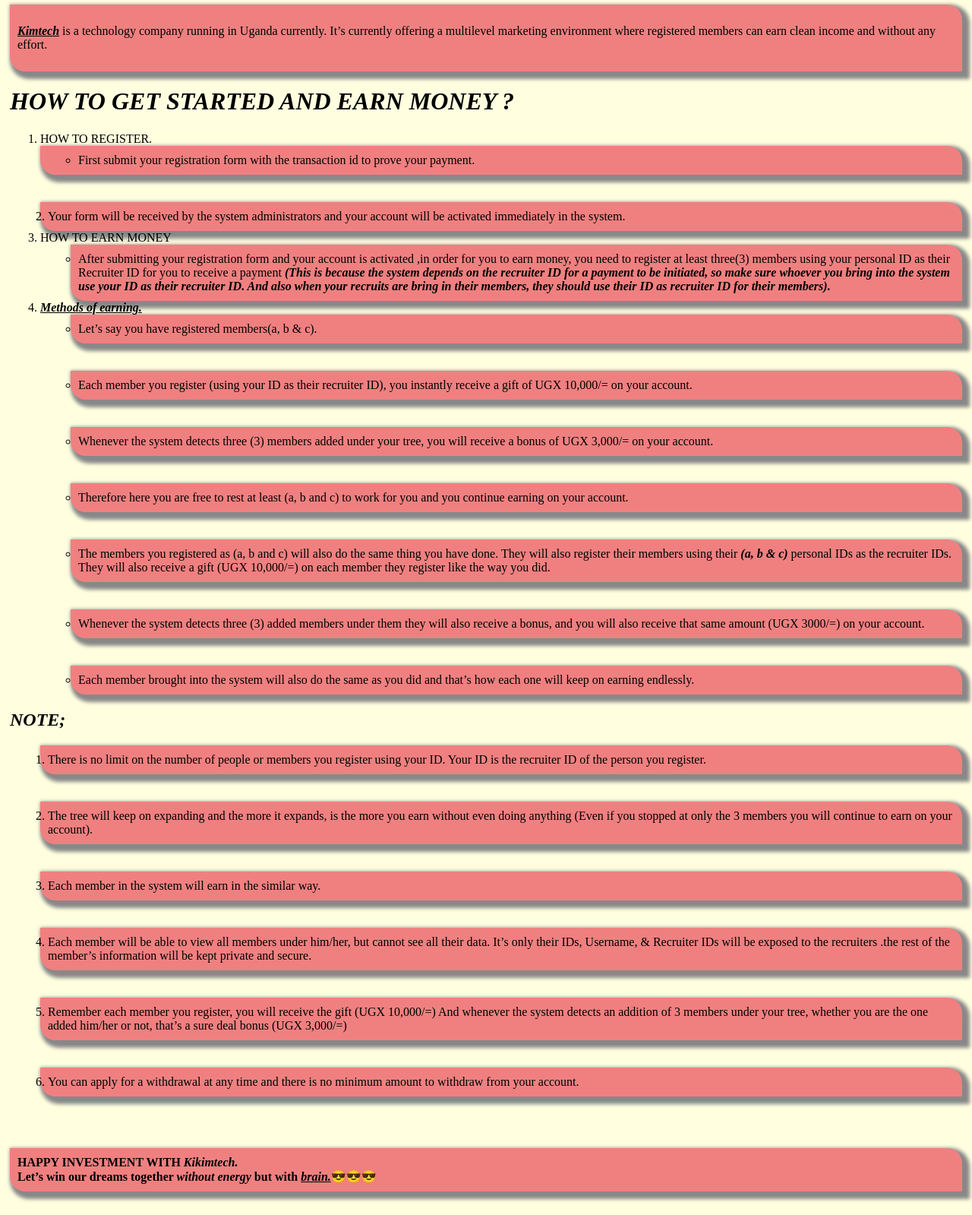
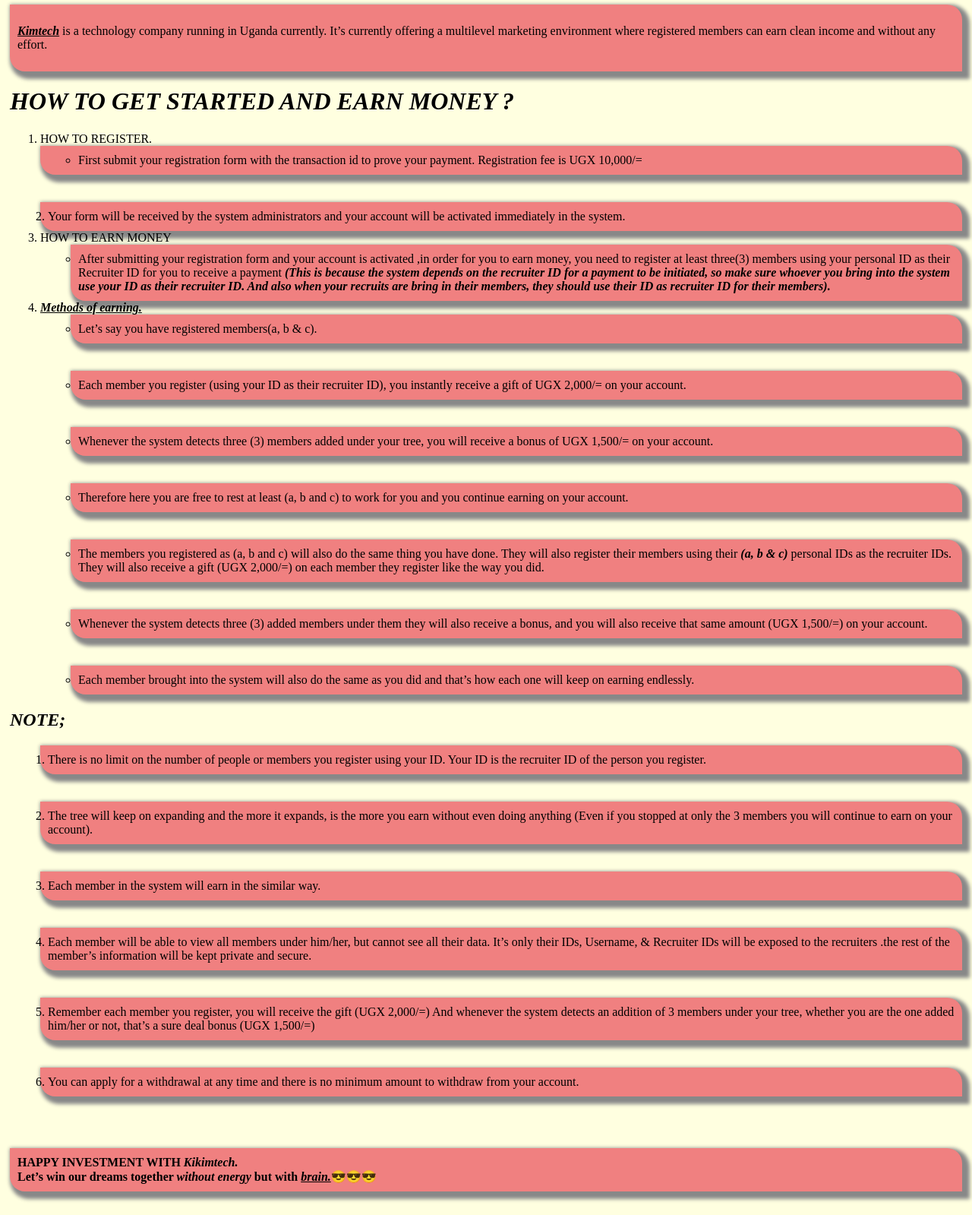
Before and after one commit to charleskim474/Kimtech006, a Flask app: page /about in a window 1280 px wide. Shown: the part 215-1814 px from the top of the page at 76% size. Run offline with Flask 3, Linux system fonts and the light colour scheme.

Commit message:
last commit for 10k

```diff
--- a/mlmsystem.py
+++ b/mlmsystem.py
@@ -89,8 +89,8 @@
             query2="""SELECT acc_bal FROM members WHERE id=?"""
             cursor.execute(query2, (rec_id,))
             bal= cursor.fetchone()
-            bal=int(bal[0])
-            bal = bal+10000
+            bal=int(bal[0])#change down
+            bal = bal+2000
             query3="""UPDATE members SET acc_bal = ? WHERE id=?"""
             cursor.execute(query3, (bal, rec_id))
             conn.commit()
@@ -120,7 +120,7 @@
             cursor.execute("""SELECT id, rec_id, acc_bal FROM members WHERE id = ?""", (rec_id,))
             recruiter = cursor.fetchall()
             for r in recruiter:
-                new_bal = r[2]+3000
+                new_bal = r[2]+1500
                 cursor.execute("""UPDATE members SET acc_bal = ? WHERE id = ?""", (new_bal, int(r[0]) ))
                 conn.commit()
                 conn.close()
--- a/requirements.txt
+++ b/requirements.txt
@@ -2,3 +2,4 @@
 flask_wtf
 wtforms
 datetime
+email-validator
--- a/templates/about.html
+++ b/templates/about.html
@@ -28,7 +28,7 @@
 												<li>
 																	First submit your registration
 																form with the transaction id to
-																prove your payment.
+																prove your payment. Registration fee is UGX 10,000/=
 												</li>
 								</div> <br /></br />
 												<div class="about">
@@ -84,7 +84,7 @@
 																Each member you register
 																(using your ID as their
 																recruiter ID), you instantly
-																receive a gift of UGX 10,000/=
+																receive a gift of UGX 2,000/=
 																on your account.
 												</li>
 
@@ -95,7 +95,7 @@
 																Whenever the system detects
 																three (3) members added under
 																your tree, you will receive a
-																bonus of UGX 3,000/= on your
+																bonus of UGX 1,500/= on your
 																account.
 												</li>
 												</div> <br /></br />
@@ -119,7 +119,7 @@
 																<i><b>							(a, b & c)</b></i> personal IDs
 																as the recruiter IDs.
 																They will also receive a gift
-																(UGX 10,000/=) on each member
+																(UGX 2,000/=) on each member
 																they register like the way you
 																did.
 												</li>
@@ -132,7 +132,7 @@
 																them they will also receive a
 																bonus, and you will also
 																receive that same amount
-																(UGX 3000/=) on your account.
+																(UGX 1,500/=) on your account.
 												</li>
 
 												</div>
@@ -193,12 +193,12 @@
 				<div class="about">
 									<li>
 								Remember each member you register,
-								you will receive the gift (UGX 10,000/=)
+								you will receive the gift (UGX 2,000/=)
 								And whenever the system detects an
 								addition of 3 members under your
 								tree, whether you are the one added
 								him/her or not, that’s a sure deal
-								bonus (UGX 3,000/=)
+								bonus (UGX 1,500/=)
 				</li>
 				</div> <br /></br />
 				<div class="about">
```
Also changed, not shown: templates/base.html (+14 -0 lines), form_data.db, mlm_system.db.
